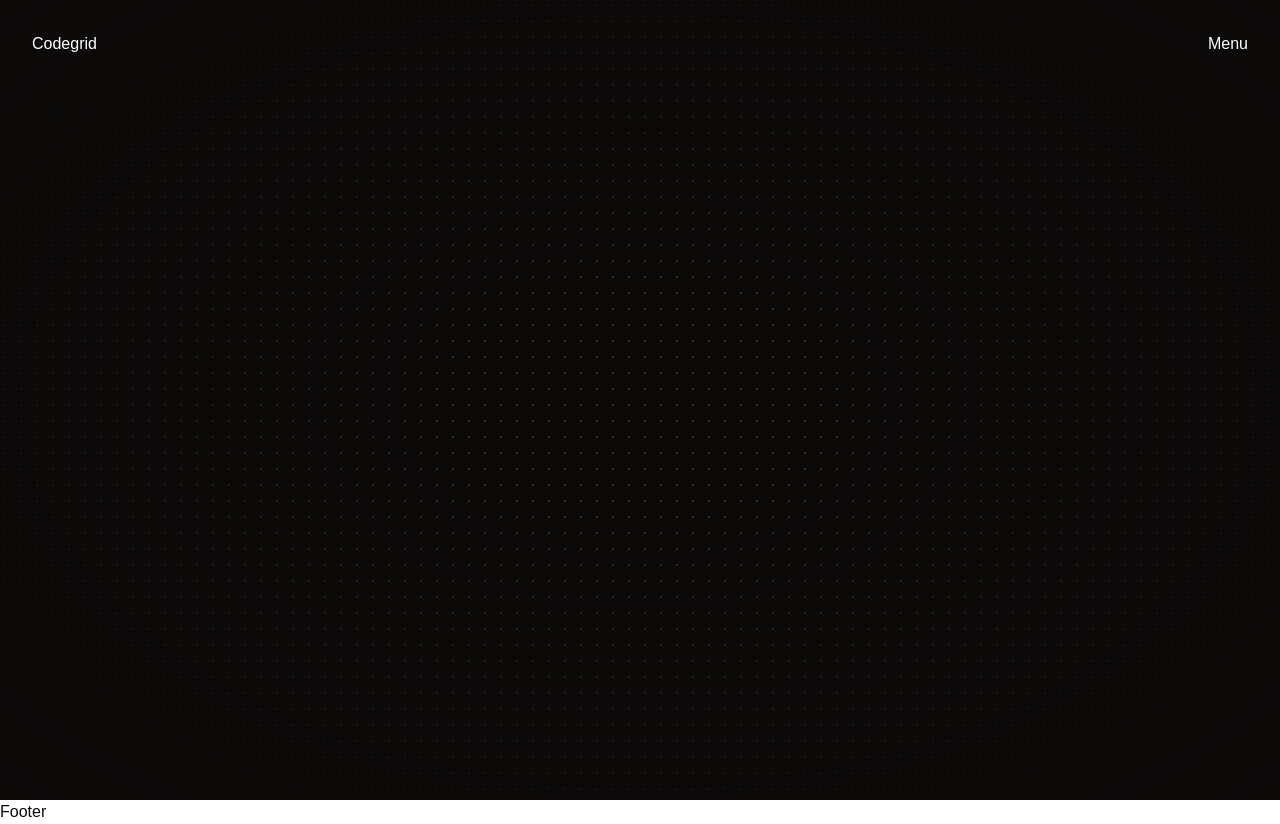
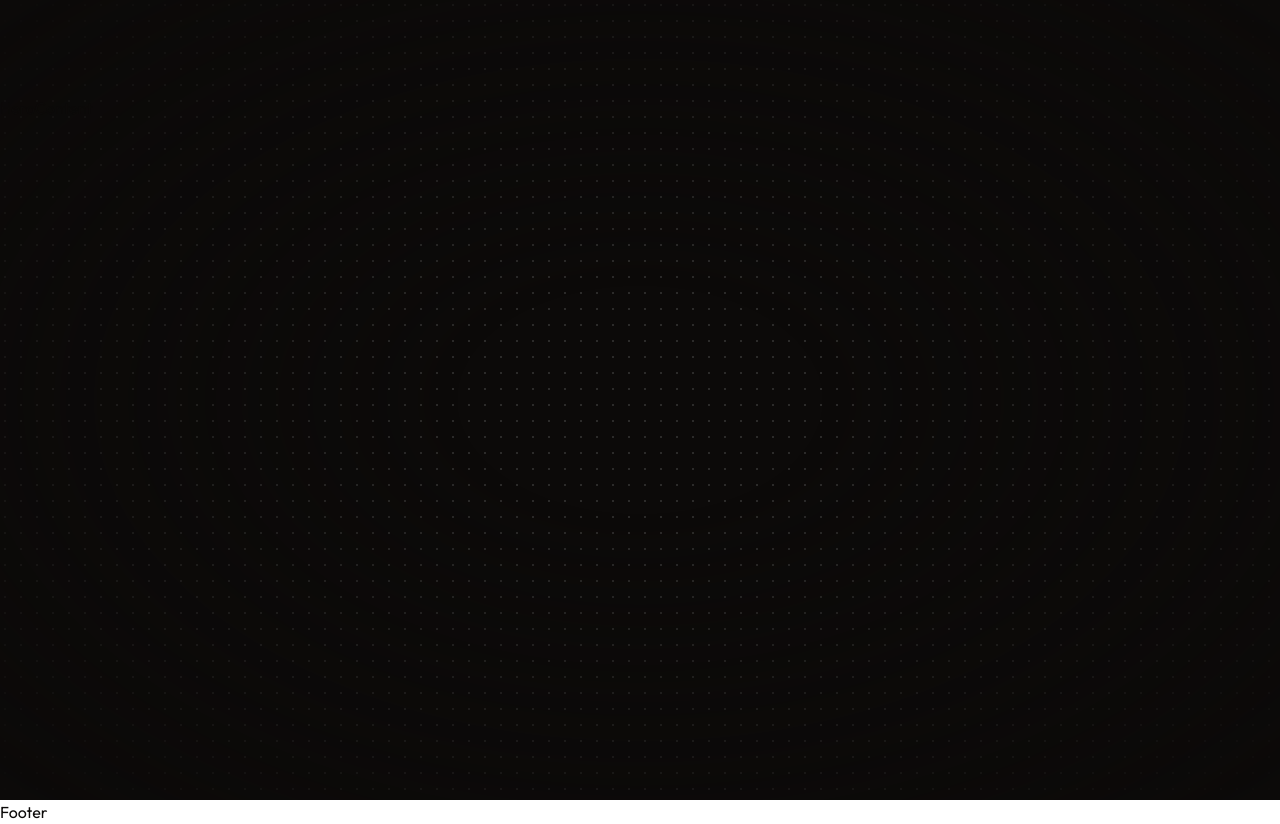
Before and after one commit to Clupai8o0/portfolio, a Next.js app: page / in a window 1280 px wide. Built offline with nearby package versions, Linux system fonts and the light colour scheme.

Commit message:
menu bar

```diff
--- a/app/globals.css
+++ b/app/globals.css
@@ -1,10 +1,6 @@
 @tailwind base;
 @tailwind components;
 @tailwind utilities;
-
-body {
-	font-family: Arial, Helvetica, sans-serif;
-}
 
 @layer base {
 	:root {
@@ -67,77 +63,27 @@
 		@apply border-border;
 	}
 	body {
-		@apply bg-background text-foreground;
+		@apply bg-background text-foreground font-sans;
 	}
 }
 
-/** Menu Navigation */
-.menu-bar,
-.menu-overlay-bar {
-	@apply fixed top-0 left-0 w-screen p-8 flex justify-between items-center z-[1];
+.p {
+	@apply px-4 md:px-8;
 }
 
-.menu-bar a,
-.menu-open p {
-	@apply text-white cursor-pointer;
+/** Navigation */
+.nav-layout {
+	@apply h-24 w-full flex items-center justify-between p;
 }
-
-.menu-close p {
-	@apply text-white cursor-pointer;
+.fixed-full {
+  @apply fixed top-0 left-0;
 }
-
+.fixed-top-center {
+	@apply fixed top-0 left-1/2 transform -translate-x-1/2 -translate-y-0;
+}
 .menu-overlay {
-	clip-path: polygon(0% 0%, 100% 0%, 100% 0%, 0% 0%);
-	@apply fixed top-0 left-0 w-screen h-screen p-8 bg-primary z-[2] flex;
+  clip-path: polygon(0% 0%, 100% 0%, 100% 0%, 0% 0%);
 }
-
-.menu-close-icon {
-	@apply flex-[2] flex items-end cursor-pointer;
+.menu-link-item {
+	clip-path: polygon(0 0, 120% 0, 100% 100%, 0% 120%);
 }
-
-.menu-copy {
-	@apply flex-[4] flex flex-col justify-between pt-8;
-}
-
-.menu-preview {
-	@apply flex-[4] flex justify-end items-end;
-}
-
-.menu-close-icon p {
-	@apply text-4xl lg:text-6xl xl:text-7xl 2xl:text-8xl font-bold leading-[70%] tracking-[0.02em] text-accent;
-}
-
-.menu-link-item {
-	clip-path: polygon(0 0, 100% 0, 100% 100%, 0% 100%);
-	@apply w-max;
-}
-
-.menu-link-item-holder {
-  @apply relative;
-}
-
-.menu-link-item-holder a {
-  @apply text-white text-4xl lg:text-6xl xl:text-7xl 2xl:text-8xl font-normal leading-[85%] tracking-[0.02em];
-}
-
-.menu-info {
-  @apply flex;
-}
-
-.menu-info-col {
-  @apply flex-[1] flex flex-col justify-end;
-}
-
-@media (max-width: 900px) {
-	.menu-close-icon {
-		display: none;
-	}
-
-	.menu-copy {
-		padding-top: 8em;
-	}
-
-	.menu-link-item-holder a {
-		font-size: 60px;
-	}
-}
--- /dev/null
+++ b/components/navigation/menu.tsx
@@ -0,0 +1,127 @@
+"use client";
+
+import { gsap } from "gsap";
+import Link from "next/link";
+import { useGSAP } from "@gsap/react";
+import { contact, links, socials } from "@/lib/links";
+import { ArrowUpRight, MenuIcon, X } from "lucide-react";
+import React, { useEffect, useRef, useState } from "react";
+
+import Logo from "./logo";
+
+const Menu = () => {
+	const container = useRef(null);
+	const [isMenuOpen, setIsMenuOpen] = useState(false);
+
+	const tl = useRef(null);
+
+	const toggleMenu = () => {
+		setIsMenuOpen(!isMenuOpen);
+	};
+
+	useGSAP(
+		() => {
+			gsap.set(".menu-link-item-holder", { y: 75 });
+			//@ts-ignore
+			tl.current = gsap
+				.timeline({ paused: true })
+				.to(".menu-overlay", {
+					duration: 1.25,
+					clipPath: "polygon(0% 0%, 100% 0%, 100% 100%, 0% 100%)",
+					ease: "power4.inOut",
+				})
+				.to(".menu-link-item-holder", {
+					y: 0,
+					duration: 1,
+					stagger: 0.1,
+					ease: "power4.out",
+					delay: -0.75,
+				});
+		},
+		{ scope: container }
+	);
+
+	useEffect(() => {
+		if (isMenuOpen) {
+			//@ts-ignore
+			tl.current.play();
+		} else {
+			//@ts-ignore
+			tl.current.reverse();
+		}
+	}, [isMenuOpen]);
+
+	return (
+		<div ref={container}>
+			<button
+				className="text-white cursor-pointer text-xl font-sans"
+				onClick={toggleMenu}
+				id="menu-button"
+			>
+				<MenuIcon className="w-8 h-8" />
+			</button>
+
+			{/* menu-overlay */}
+			<div className="fixed-full w-screen h-dvh py-8 px-4 md:px-8 bg-slate-100 z-10 flex menu-overlay">
+				<div className="w-full h-full flex max-w-7xl mx-auto relative">
+					{/* menu-overlay-bar */}
+					<div className="fixed-top-center nav-layout z-[1] max-w-7xl">
+						<Link href="/">
+							<Logo className="text-black text-xl" />
+						</Link>
+						<button className="text-black cursor-pointer" onClick={toggleMenu}>
+							<X className="h-8 w-8" />
+						</button>
+					</div>
+
+					{/* menu overlay items */}
+					<div className="hidden lg:block flex-[2]"></div>
+
+					<div className="flex-[4] flex flex-col justify-between pt-32 lg:pt-16">
+						<div>
+							{links.map((link, index) => (
+								<div key={index} className="menu-link-item w-max">
+									{/* //! not so sure about this line */}
+									<div
+										className="menu-link-item-holder relative"
+										onClick={toggleMenu}
+									>
+										<Link
+											className="text-black text-6xl md:text-7xl font-light"
+											href={link.path}
+										>
+											{link.label}
+										</Link>
+									</div>
+								</div>
+							))}
+						</div>
+
+						<div className="flex gap-2">
+							<div className="flex-1 flex flex-col justify-end">
+								{socials.map((social) => (
+									<a
+										href={social.path}
+										className="flex items-center gap-1"
+										key={social.label}
+									>
+										{social.label} <ArrowUpRight className="w-4 h-4" />
+									</a>
+								))}
+							</div>
+							<div className="flex-1 flex flex-col justify-end">
+								<a href={`mailto:${contact.email}`}>{contact.email}</a>
+								<a href={`tel:${contact.phone.split(" ").join("-")}`}>
+									{contact.phone}
+								</a>
+							</div>
+						</div>
+					</div>
+					<div className="flex-[4]" />
+				</div>
+			</div>
+		</div>
+	);
+};
+
+export default Menu;
--- a/components/navigation/menu/menu.tsx
+++ /dev/null
@@ -1,114 +0,0 @@
-"use client";
-
-import React, { useEffect, useRef, useState } from "react";
-import Link from "next/link";
-
-import { gsap } from "gsap";
-import { useGSAP } from "@gsap/react";
-import { links } from "@/lib/links";
-
-const Menu = () => {
-	const container = useRef(null);
-	const [isMenuOpen, setIsMenuOpen] = useState(false);
-
-	const tl = useRef(null);
-
-	const toggleMenu = () => {
-		setIsMenuOpen(!isMenuOpen);
-	};
-
-	useGSAP(
-		() => {
-			gsap.set(".menu-link-item-holder", { y: 75 });
-			//@ts-ignore
-			tl.current = gsap
-				.timeline({ paused: true })
-				.to(".menu-overlay", {
-					duration: 1.25,
-					clipPath: "polygon(0% 0%, 100% 0%, 100% 100%, 0% 100%)",
-					ease: "power4.inOut",
-				})
-				.to(".menu-link-item-holder", {
-					y: 0,
-					duration: 1,
-					stagger: 0.1,
-					ease: "power4.out",
-					delay: -0.75,
-				});
-		},
-		{ scope: container }
-	);
-
-	useEffect(() => {
-		if (isMenuOpen) {
-			//@ts-ignore
-			tl.current.play();
-		} else {
-			//@ts-ignore
-			tl.current.reverse();
-		}
-	}, [isMenuOpen]);
-
-	return (
-		<div className="menu-container" ref={container}>
-			{/* menu-bar */}
-			<div className="menu-bar">
-				<div className="menu-logo">
-					<Link href="/">Codegrid</Link>
-				</div>
-				<div className="menu-open" onClick={toggleMenu}>
-					<p>Menu</p>
-				</div>
-			</div>
-
-			{/* menu-overlay */}
-			<div className="menu-overlay">
-				{/* menu-overlay-bar */}
-				<div className="menu-overlay-bar">
-					<div className="menu-logo">
-						<Link href="/">Codegrid</Link>
-					</div>
-					<div className="menu-close">
-						<p onClick={toggleMenu}>Close</p>
-					</div>
-				</div>
-
-				{/* menu overlay items */}
-				<div className="menu-close-icon" onClick={toggleMenu}>
-					<p>&#x2715;</p>
-				</div>
-				<div className="menu-copy">
-					<div className="menu-links">
-						{links.map((link, index) => (
-							<div key={index} className="menu-link-item">
-								<div className="menu-link-item-holder" onClick={toggleMenu}>
-									<Link className="menu-link" href={link.path}>
-										{link.label}
-									</Link>
-								</div>
-							</div>
-						))}
-					</div>
-					<div className="menu-info">
-						<div className="menu-info-col">
-							<a href="#">X &#8599;</a>
-							<a href="#">Instagram &#8599;</a>
-							<a href="#">LinkedIn &#8599;</a>
-							<a href="#">Behance &#8599;</a>
-							<a href="#">Dribbble &#8599;</a>
-						</div>
-						<div className="menu-info-col">
-							<p>info@codegrid.com</p>
-							<p>0923 3984 23</p>
-						</div>
-					</div>
-				</div>
-				<div className="menu-preview">
-					<p>View ShowReel</p>
-				</div>
-			</div>
-		</div>
-	);
-};
-
-export default Menu;
--- a/components/navigation/navbar.tsx
+++ b/components/navigation/navbar.tsx
@@ -1,11 +1,13 @@
 "use client";
 
+import { useRef } from "react";
 import { useGSAP } from "@gsap/react";
+import gsap from "gsap";
+
 import Logo from "./logo";
-import { useRef } from "react";
+import Menu from "./menu";
+
 import { animateLogoIn } from "@/lib/animations";
-import Link from "./transition-link";
-import Menu from "./menu/menu";
 
 const Navbar = () => {
 	const container = useRef(null);
@@ -13,6 +15,13 @@
 	useGSAP(
 		() => {
 			animateLogoIn(6);
+			gsap.from("#menu-button", {
+				yPercent: 100,
+				opacity: 0,
+				duration: 0.5,
+				delay: 6.5,
+				ease: "power4.out",
+			});
 		},
 		{ scope: container }
 	);
@@ -20,7 +29,7 @@
 	return (
 		<header
 			ref={container}
-			className="h-24 w-full flex items-center justify-between px-4"
+			className="nav-layout"
 		>
 			<Logo className="text-white text-xl" />
 			<Menu />
--- a/lib/animations.ts
+++ b/lib/animations.ts
@@ -39,7 +39,7 @@
 	gsap.to(".logo-letter", {
 		yPercent: 0,
 		duration: 0.3,
-		stagger: 0.05,
+		stagger: 0.02,
 		delay,
 		ease: "power1.out",
 	});
@@ -48,7 +48,7 @@
 	gsap.to(".logo-letter", {
 		yPercent: 100,
 		duration: 0.3,
-		stagger: 0.05,
+		stagger: 0.02,
 		ease: "power1.in",
 	});
 };
--- a/lib/links.ts
+++ b/lib/links.ts
@@ -5,3 +5,18 @@
 	{ path: "#projects", label: "Projects" },
 	{ path: "/contact", label: "Contact" },
 ];
+
+export const socials = [
+	{ path: "https://github.com/Clupai8o0", label: "Github" },
+	{ path: "https://www.linkedin.com/in/samridh-limbu/", label: "LinkedIn" },
+	{ path: "https://www.instagram.com/clupai8o0/", label: "Instagram" },
+	{
+		path: "https://www.upwork.com/freelancers/~01b372d9a1f6ea4f97",
+		label: "Upwork",
+	},
+];
+
+export const contact = {
+	email: "limbusamaka@icloud.com",
+	phone: "+61 0 405 314 375",
+};
```
